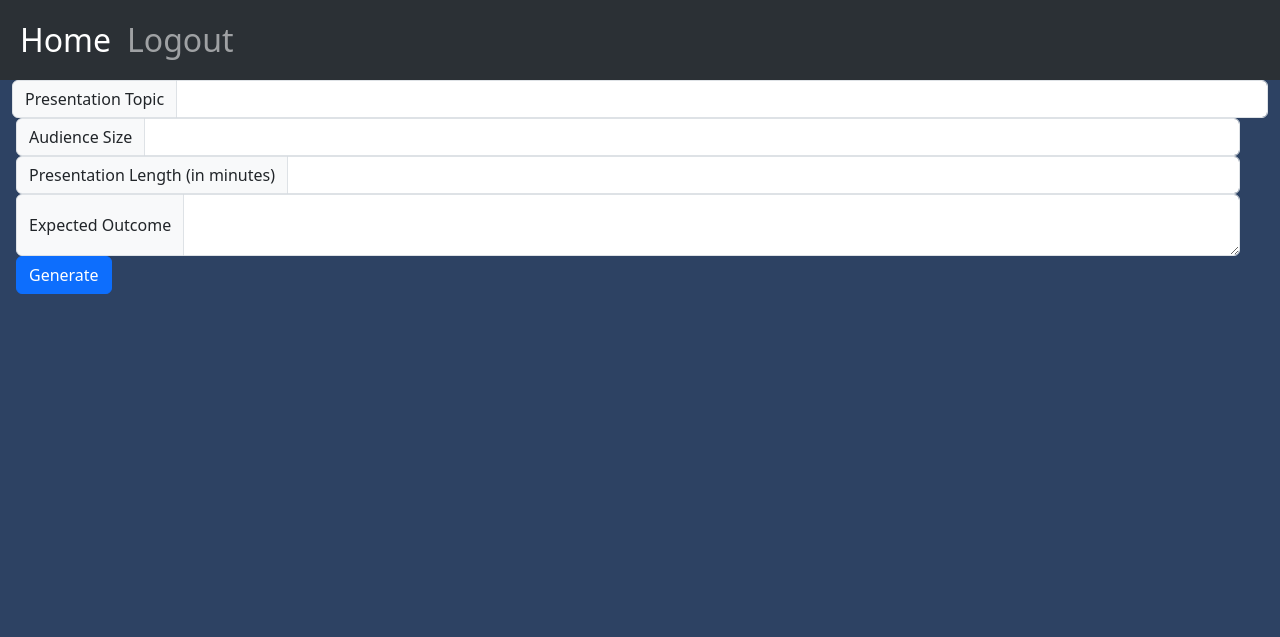
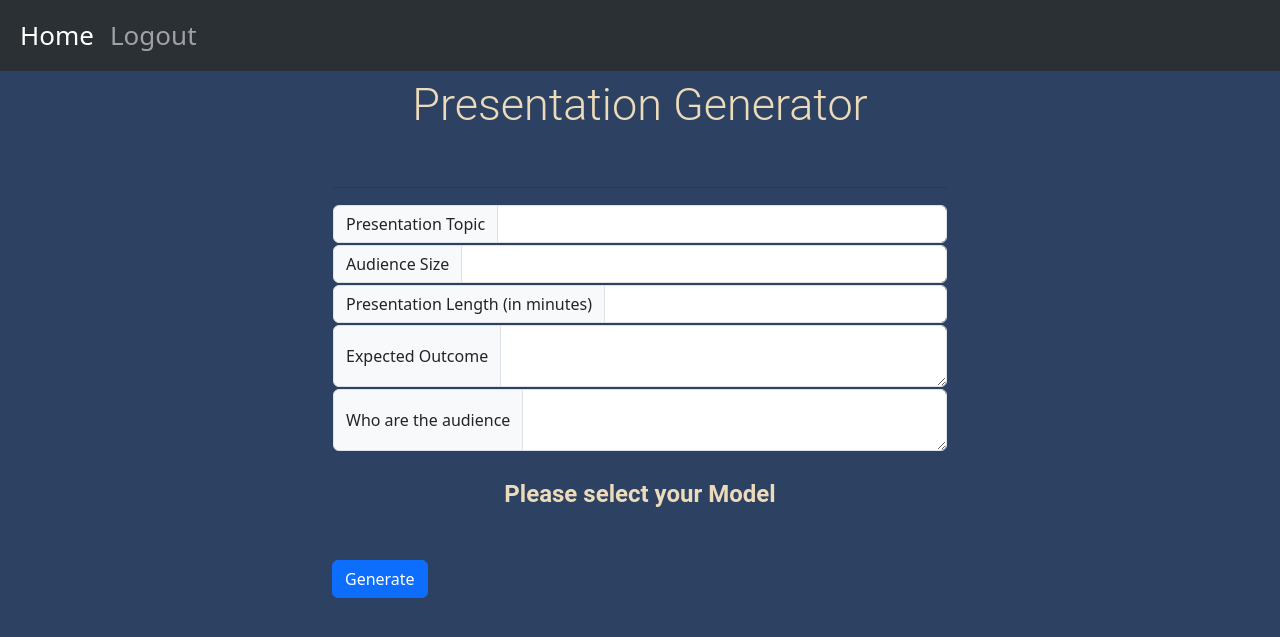
Before and after one commit to dmcmenamin/MScProject, a Flask app: page /presentation_generator_endpoint in a window 1280 px wide. Shown: the top 637 px of the page. Run offline with Flask 3, Linux system fonts and the light colour scheme; the visitor is signed in with stand-in values (Sample User, id 1); data that the repository does not hold is empty.

Commit message:
Cleaned up HTML, updated Presentation with Audience information

```diff
--- a/src/api/presentation_generating_in_progress_endpoint.py
+++ b/src/api/presentation_generating_in_progress_endpoint.py
@@ -18,6 +18,9 @@
         return jsonify({"error": "User not logged in"}), 401
     else:
         response_string = data.get('response')
+
+        # convert string to dictionary
+        # if response string is empty, set response dictionary to empty dictionary
         response_dictionary = ast.literal_eval(response_string) if response_string else {}
 
         topic = response_dictionary.get('topic')
@@ -26,6 +29,7 @@
         audience_outcome = response_dictionary.get('audience_outcome')
         large_language_model = response_dictionary.get('large_language_model')
         specific_model_name = response_dictionary.get('model_name')
+        audience = response_dictionary.get('audience')
 
         return controller.generate_presentation(topic, audience_size, time, audience_outcome,
-                                                large_language_model, specific_model_name)
+                                                large_language_model, specific_model_name, audience)
--- a/src/api/presentation_generator_endpoint.py
+++ b/src/api/presentation_generator_endpoint.py
@@ -50,10 +50,12 @@
     audience_size = data.get('audience_size')
     time = data.get('presentation_length')
     audience_outcome = data.get('expected_outcome')
+    who_is_the_audience = data.get('audience')
 
     # get large language model & exact model name
     # split the string to get the large language model name and the specific model name
     large_language_model, model_name = data.get('llm_model_name').split("_")
 
     return jsonify({"topic": topic, "audience_size": audience_size, "time": time, "audience_outcome": audience_outcome,
-                    "large_language_model": large_language_model, "model_name": model_name}), 200
+                    "large_language_model": large_language_model, "model_name": model_name,
+                    "audience": who_is_the_audience}), 200
--- a/src/controllers/controller.py
+++ b/src/controllers/controller.py
@@ -56,7 +56,7 @@
 
 
 def generate_presentation(presentation_topic, audience_size, presentation_length, expected_outcome,
-                          large_language_model, specific_model_name):
+                          large_language_model, specific_model_name, who_is_the_audience):
     """ Generates a presentation based on the user's input
     :param presentation_topic: A short description of the presentation topic, this will be used as the filename
     :param audience_size: The number of people the presentation will be given to
@@ -65,6 +65,7 @@
                              know or be able to do after the presentation
     :param large_language_model: The large language model to be used
     :param specific_model_name:  The specific model name to be used
+    :param who_is_the_audience: Who is the audience, this is used to determine the presentation style
     :return: None
     """
 
@@ -78,7 +79,8 @@
                                                                                              presentation_topic,
                                                                                              audience_size,
                                                                                              presentation_length,
-                                                                                             expected_outcome)
+                                                                                             expected_outcome,
+                                                                                             who_is_the_audience)
     # get the presentation slides
     presentation_response, status_code = (orchestration_service.
                                           call_large_language_model().get_presentation_slides(populated_prompt))
--- a/src/large_language_model/large_language_model_parent.py
+++ b/src/large_language_model/large_language_model_parent.py
@@ -20,7 +20,7 @@
         raise NotImplementedError("Subclass must implement abstract method")
 
     def set_question_prompt(self, presenter_name, presentation_topic, audience_size, presentation_length,
-                            audience_outcome):
+                            audience_outcome, audience):
         """ Returns a question prompt for Large Language Model - should be implemented by child classes
         :param presenter_name: The name of the presenter
         :param presentation_topic: The topic of the presentation
@@ -28,6 +28,7 @@
         :param presentation_length: The time of the presentation
         :param audience_outcome: A description of what you expect the audience to
                                  know or be able to do after the presentation
+        :param audience: The audience of the presentation
         :return: The question prompt for Large Language Model
         """
 
--- a/src/large_language_model/prompt.py
+++ b/src/large_language_model/prompt.py
@@ -1,4 +1,4 @@
-def prompt_for_llm(presenter_name, topic, audience_size, presentation_length, audience_outcome):
+def prompt_for_llm(presenter_name, topic, audience_size, presentation_length, audience_outcome, audience):
     """ Generates a prompt for the large language model to generate a presentation
     :param presenter_name: The name of the presenter
     :param topic: The topic of the presentation
@@ -6,10 +6,12 @@
     :param presentation_length: The length of the presentation in minutes
     :param audience_outcome: A description of what you expect the audience to
                                 know or be able to do after the presentation
+    :param audience: The audience of the presentation
     :return: A prompt for the large language model to generate a presentation
     """
 
     # TODO: Clean up Prompt so that TITLE, CONTENT, NOTES are clearly labelled, without proceeding text
+    # TODO: Add in calling LLM
 
     return ("f {presenter_name} is preparing to give a presentation on {topic} to {audience_size} people. "
             "The presentation will last for {presentation_length} minutes. At the end of the presentation, "
@@ -36,6 +38,6 @@
         audience_size=audience_size,
         presentation_length=presentation_length,
         audience_outcome=audience_outcome,
-        audience_type="a group of medical professionals",
+        audience_type=audience,
         no_of_images=3,
         LLM="GPT")
--- a/static/CSS/style.css
+++ b/static/CSS/style.css
@@ -16,6 +16,11 @@
     height: 100%;
 }
 
+table {
+    align-content: center;
+    border-collapse: collapse;
+    width: 100%;
+}
 
 /*****  ID Styles *****/
 
@@ -38,8 +43,8 @@
 
 .font-header-custom {
     font-family: 'Roboto', sans-serif;
-    font-size: 32px;
-    font-weight: 700;
+    font-size: 45px;
+    font-weight: 300;
     line-height: 1.5;
     color: #ECDBBA;
     flex-shrink: 0;
@@ -86,6 +91,13 @@
     place-items: center;
 }
 
+.index-page-table {
+    align-content: center;
+    border-collapse: collapse;
+    margin-left: auto;
+    width: 75%;
+}
+
 .Login-In-Container {
     width: 50%;
     margin: 10px auto auto;
@@ -96,7 +108,7 @@
 }
 
 .navbar {
-    font-size: 32px;
+    font-size: 26px;
 }
 
 .table-container {
--- a/templates/presentation_generating.html
+++ b/templates/presentation_generating.html
@@ -29,8 +29,6 @@
 
             // Get the response data from the hidden input
             const responseData = $('#response-data').val();
-
-            console.log(responseData);
 
             // Send a POST request when the page is loaded
             $.ajax({
--- a/templates/presentation_generator.html
+++ b/templates/presentation_generator.html
@@ -24,13 +24,32 @@
     </nav>
 
     <div class="container-fluid">
-        <form class="row gy-2 gx-3 align-items-center" action="{{ url_for('presentation_generator') }}" method="POST">
+        <div class="row">
+            <div class="col-12">
+                <h1 class="text-center font-header-custom">Presentation Generator</h1>
+                <br>
+            </div>
+        </div>
+    </div>
+
+
+
+    <div class="container-fluid col-md-6 offset-md-3">
+        <hr class="mb-3">
+        <form action="{{ url_for('presentation_generator') }}" method="POST">
+            <table>
+                <tr>
+                    <td>
                         <!-- input box, which asks the user what the topic of their presentation is -->
                         <div class="input-group">
                             <span class="input-group-text align-center">Presentation Topic</span>
-                <input  class="form-control" aria-label="presentation_topic" name="presentation_topic" required>
+                            <input  class="form-control" aria-label="presentation_topic"
+                                    name="presentation_topic" required>
                         </div>
-
+                    </td>
+                </tr>
+                    <tr>
+                        <td>
                             <!-- ask how many people are in the group -->
                             <div class="row">
                                 <div class="col-12">
@@ -41,6 +60,10 @@
                                     </div>
                                 </div>
                             </div>
+                        </td>
+                </tr>
+                    <tr>
+                        <td>
                         <!-- ask how long the presentation is -->
                         <div class="row">
                             <div class="col-12">
@@ -51,30 +74,58 @@
                                 </div>
                             </div>
                         </div>
+                    </td>
+                </tr>
+                    <tr>
+                        <td>
                             <! -- ask what the expected outcome of the presentation is -->
                             <div class="row">
                                 <div class="col-12">
                                     <div class="input-group">
                                         <span class="input-group-text align-center">Expected Outcome</span>
-                        <textarea class="form-control" aria-label="expected_outcome" name="expected_outcome"
-                        required></textarea>
+                                        <textarea class="form-control" aria-label="expected_outcome"
+                                                  name="expected_outcome" required></textarea>
                                     </div>
                                 </div>
                             </div>
+                        </td>
+                    </tr>
+                <tr>
+                    <td>
+                        <!-- who are the audience -->
+                        <div class="row">
+                            <div class="col-12">
+                                <div class="input-group">
+                                    <span class="input-group-text align-center">Who are the audience</span>
+                                    <textarea class="form-control" aria-label="audience"
+                                              name="audience" required></textarea>
+                                </div>
+                            </div>
+                        </div>
+                    </td>
+                </tr>
+            </table>
+
+            <div class="col-12">
+                <br>
+                <h2 class="text-center font-header-custom-2">Please select your Model</h2>
+                <br>
+            </div>
+
+            <table class="table table-dark table-striped">
                 {% for llm_model_name, available_llm_models in llm_names_and_models.items() %}
-            <table class="table table-dark table-striped">
-                <thead>
                     <tr>
-                    <th scope="col">{{ llm_model_name }} Text Models</th>
-                </tr>
-                </thead>
+                        <th>{{ llm_model_name }} Text Models</th>
+                        <td>
+                            <table>
                                 <tbody>
+                                    {% for specific_llm_model in available_llm_models %}
                                     <tr>
-                    {% for specific_llm_model in available_llm_models %}
                                         <td>
                                             <div class="form-check">
                                                 <input class="form-check-input" type="radio" name="llm_model_name"
-                                       value="{{ llm_model_name }}_{{ specific_llm_model }}" id="flexRadioDefault1">
+                                                       value="{{ llm_model_name }}_{{ specific_llm_model }}"
+                                                       id="flexRadioDefault1">
                                                 <label class="form-check-label" for="flexRadioDefault1">
                                                     {{ specific_llm_model }}
                                                 </label>
@@ -84,14 +135,13 @@
                                     </tr>
                                 </tbody>
                             </table>
+                        </td>
+                    </tr>
+
                 {% endfor %}
-            <div class="container-fluid">
-                <div class="row">
-                    <div class="col-12">
+            </table>
+
             <button type="submit" class="btn btn-primary">Generate</button>
-                    </div>
-                </div>
-            </div>
         </form>
     </div>
 </body>
```
Also changed, not shown: app.py (+0 -34 lines), src/api/signup_endpoint.py (+7 -9 lines), src/large_language_model/chatGPTAPI.py (+10 -2 lines), src/powerpoint/presentation.py (+5 -6 lines), templates/index.html (+36 -21 lines), templates/signup.html (+43 -21 lines), static/Images/Front_Page_old.jpg (renamed from static/Images/Front_Page.jpg). Lines whose indentation alone changed are shown as unchanged.
